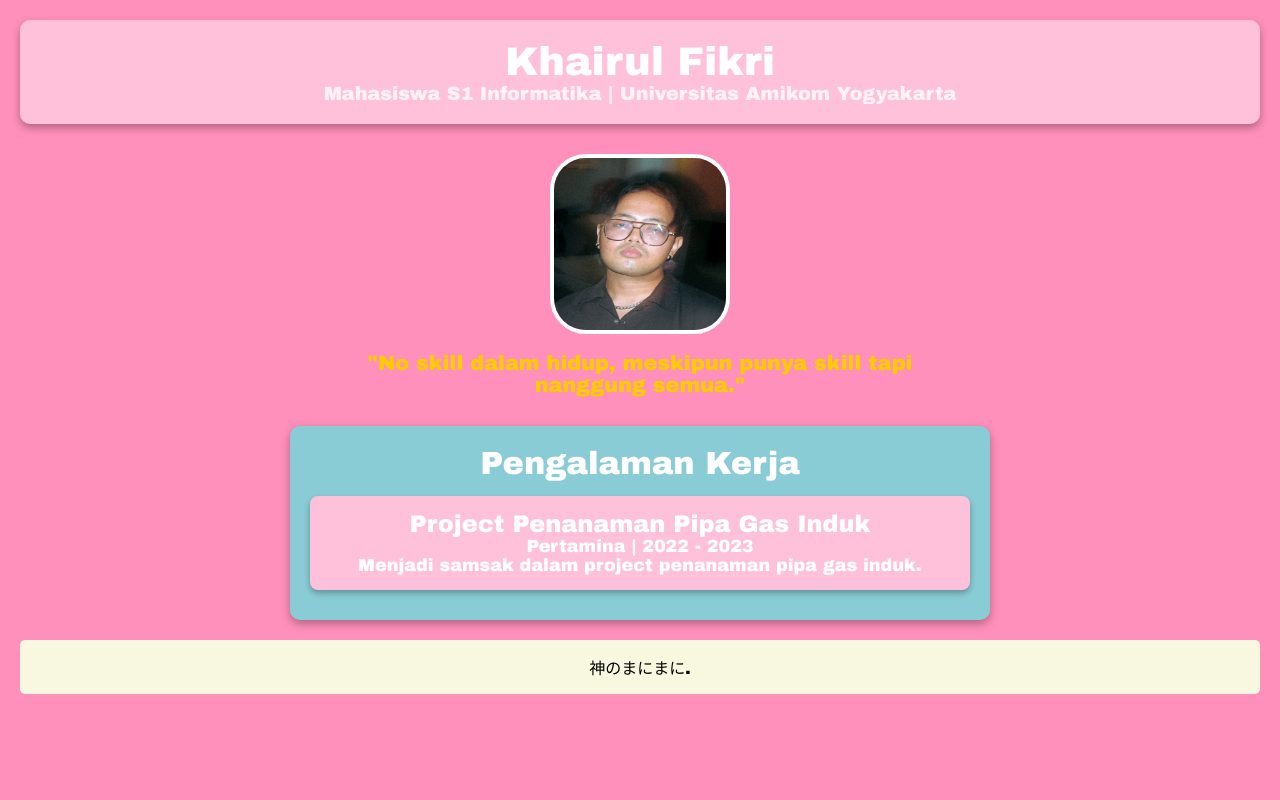
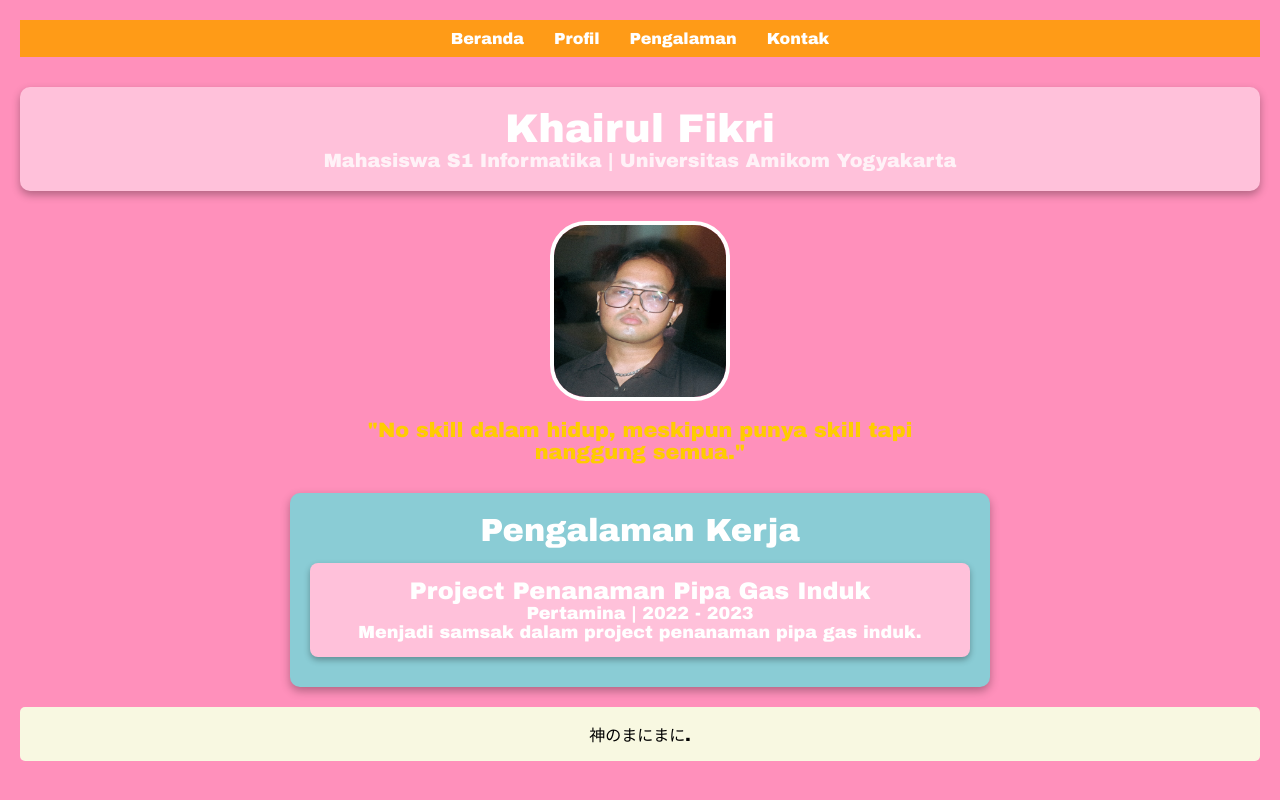
Before and after one commit to Iruru21/my-website, a plain HTML site: page index.html in a window 1280 px wide. Drawn offline with Linux system fonts and the light colour scheme.

Commit message:
update navbar

```diff
--- a/index.html
+++ b/index.html
@@ -9,6 +9,16 @@
 </head>
 
 <body>
+    <nav class="navbar">
+        <ul>
+            <li><a href="#">Beranda</a></li>
+            <li><a href="#profile">Profil</a></li>
+            <li><a href="#experience">Pengalaman</a></li>
+            <li><a href="#kontak">Kontak</a></li>
+        </ul>
+    </nav>
+    <section class="profile" id="profile">
+
     <header>
         <h1>Khairul Fikri</h1>
         <p>Mahasiswa S1 Informatika | Universitas Amikom Yogyakarta</p>
--- a/style.css
+++ b/style.css
@@ -11,6 +11,35 @@ body {
     text-align: center;
     padding: 20px;
 }
+
+.navbar {
+    background-color: #FF9B17;
+    padding: 10px 0;
+}
+
+.navbar ul {
+    list-style-type: none;
+    display: flex;
+    justify-content: center;
+    margin: 0;
+    padding: 0;
+}
+
+.navbar li {
+    margin: 0 15px;
+}
+
+.navbar a {
+    color: white;
+    text-decoration: none;
+    font-weight: bold;
+    transition: color 0.3s ease;
+}
+
+.navbar a:hover {
+    color: #ffcc00;
+}
+
 
 header {
     background-color: #FFC1DA;
```
